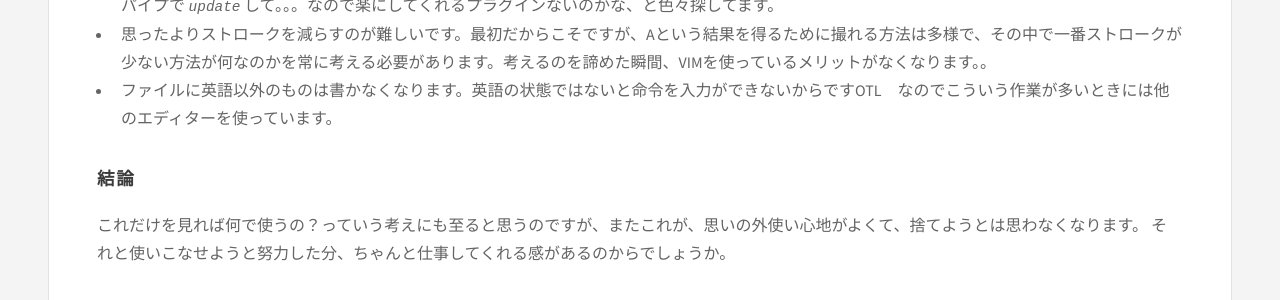
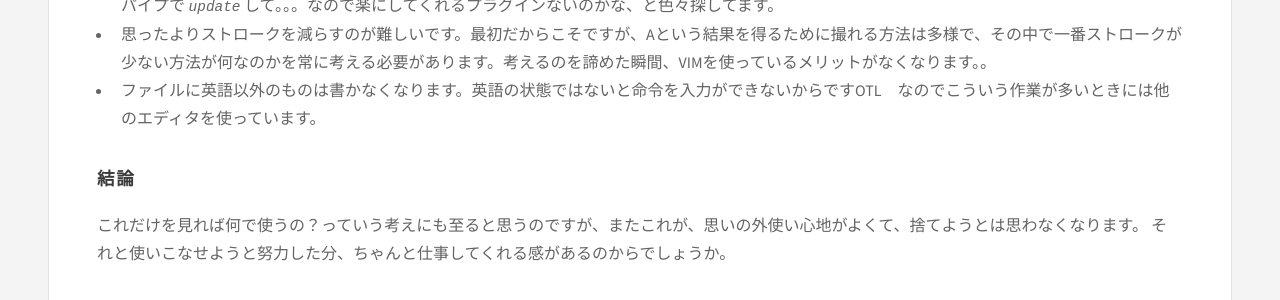
Before and after one commit to riseshia/archived-riseshia-github-io, a Jekyll site: the page built from _posts/2016-09-12-vim-2-months-jp.md, in a window 1280 px wide and 900 px high, scrolled down 2208 px. Shown: the part 180-480 px from the top of the window. Built offline with Jekyll 4.4.1, drawn with Linux system fonts in a browser that asks for light colours; some of the changed text lies outside the part shown.

```diff
--- a/_posts/2016-09-12-vim-2-months-jp.md
+++ b/_posts/2016-09-12-vim-2-months-jp.md
@@ -5,7 +5,7 @@ date: 2016-09-12 23:05:35 +0900
 categories:
 ---
 
-今までメインエディターをVIMに乗り換えようと色々見て、そろそろ使えそうだな、という判断ができたので今までの感想を簡単に共有します。
+今までメインエディタをVIMに乗り換えようと色々見て、そろそろ使えそうだな、という判断ができたので今までの感想を簡単に共有します。
 
 ## Why VIM?
 
@@ -70,7 +70,7 @@ x => The end is[ ]
 - コードの全体像が見づらいです。前にスクロールが不便だから、という意見をもらったことがあります。その時は同意しがたかったのですが、今は結構納得してます。探せば楽に移動できるプラグインがありそうだな、とか思ってます。
 - いろんなファイルをいっぺんに置き換えするのが難しいです。正確にはストロークが多いです。範囲指定して、`vimgrep`して、`cfdo`で置き換え、パイプで`update`して。。。なので楽にしてくれるプラグインないのかな、と色々探してます。
 - 思ったよりストロークを減らすのが難しいです。最初だからこそですが、Aという結果を得るために撮れる方法は多様で、その中で一番ストロークが少ない方法が何なのかを常に考える必要があります。考えるのを諦めた瞬間、VIMを使っているメリットがなくなります。。
-- ファイルに英語以外のものは書かなくなります。英語の状態ではないと命令を入力ができないからですOTL　なのでこういう作業が多いときには他のエディターを使っています。
+- ファイルに英語以外のものは書かなくなります。英語の状態ではないと命令を入力ができないからですOTL　なのでこういう作業が多いときには他のエディタを使っています。
 
 ## 結論
 
```
